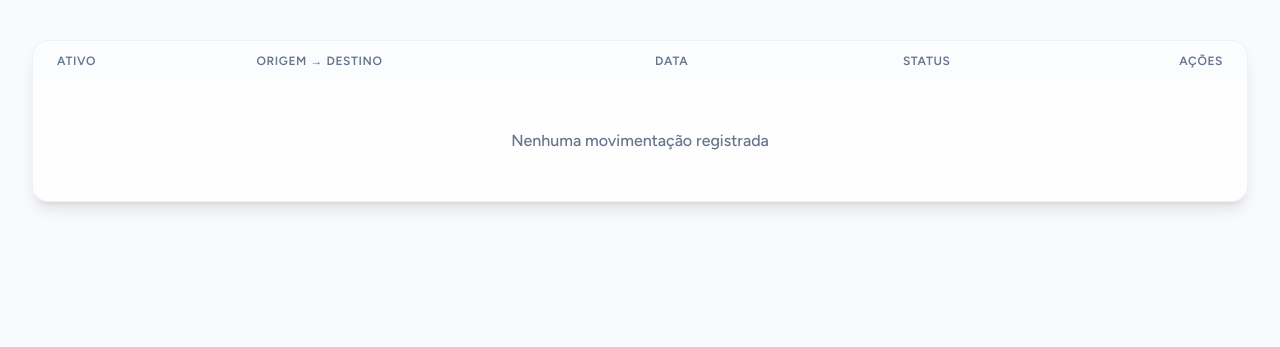
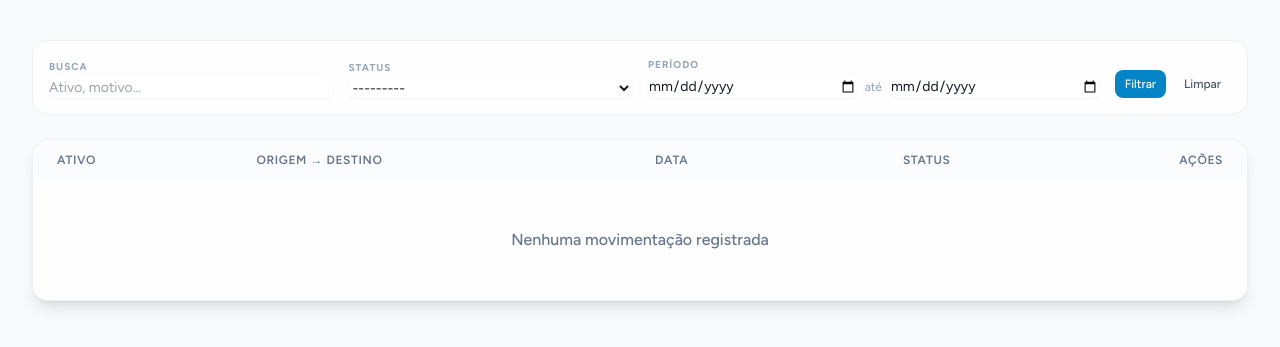
Before and after one commit to rogaciano/controle_patrimonial, a Django app: page /patrimonio/movimentacoes/ in a window 1280 px wide. Shown: the part 148-495 px from the top of the page. Run offline with Django 5.2, Linux system fonts and the light colour scheme; the visitor is signed in with stand-in values (Sample User, id 1); data that the repository does not hold is empty; some libraries are stand-ins or nearby versions.

Commit message:
feat: Implement filtering and list views for patrimonial inventory and movement records, and create asset filters.

```diff
--- a/apps/patrimonio/filters.py
+++ b/apps/patrimonio/filters.py
@@ -24,26 +24,32 @@ class AtivoFilter(django_filters.FilterSet):
     categoria = django_filters.ModelChoiceFilter(
         queryset=CategoriaContabil.objects.filter(ativo=True),
         label='Categoria',
+        empty_label='Todos',
     )
     centro_custo = django_filters.ModelChoiceFilter(
         queryset=CentroCusto.objects.filter(ativo=True),
         label='Centro de Custo',
+        empty_label='Todos',
     )
     local_fisico = django_filters.ModelChoiceFilter(
         queryset=LocalFisico.objects.filter(ativo=True),
         label='Local Físico',
+        empty_label='Todos',
     )
     responsavel = django_filters.ModelChoiceFilter(
         queryset=Responsavel.objects.filter(ativo=True),
         label='Responsável',
+        empty_label='Todos',
     )
     status = django_filters.ChoiceFilter(
         choices=Ativo.Status.choices,
         label='Status',
+        null_label='Todos',
     )
     estado_conservacao = django_filters.ChoiceFilter(
         choices=Ativo.EstadoConservacao.choices,
         label='Estado de Conservação',
+        null_label='Todos',
     )
     depreciavel = django_filters.BooleanFilter(
         label='Depreciável',
@@ -75,6 +81,7 @@ class MovimentacaoFilter(django_filters.FilterSet):
     status = django_filters.ChoiceFilter(
         choices=Movimentacao.StatusMovimentacao.choices,
         label='Status',
+        null_label='Todos',
     )
     data_de = django_filters.DateFilter(
         field_name='data_movimentacao',
@@ -104,6 +111,7 @@ class InventarioFilter(django_filters.FilterSet):
     status = django_filters.ChoiceFilter(
         choices=Inventario.StatusInventario.choices,
         label='Status',
+        null_label='Todos',
     )
 
     class Meta:
--- a/apps/patrimonio/templates/patrimonio/movimentacao_list.html
+++ b/apps/patrimonio/templates/patrimonio/movimentacao_list.html
@@ -1,4 +1,5 @@
 {% extends 'base.html' %}
+{% load widget_tweaks %}
 
 {% block title %}Movimentações - Controle Patrimonial{% endblock %}
 
@@ -21,6 +22,36 @@
 
 {% block content %}
 <div class="max-w-7xl mx-auto py-6 px-4 sm:px-6 lg:px-8">
+    <!-- Filters -->
+    <div class="glass rounded-2xl p-4 mb-6">
+        <form method="GET" class="grid grid-cols-1 md:grid-cols-4 gap-4 items-end">
+            <div>
+                <label
+                    class="block text-[10px] font-bold text-slate-400 dark:text-slate-500 uppercase tracking-widest mb-1">Busca</label>
+                {% render_field filter.form.busca class="form-input w-full text-sm" placeholder="Ativo, motivo..." %}
+            </div>
+            <div>
+                <label
+                    class="block text-[10px] font-bold text-slate-400 dark:text-slate-500 uppercase tracking-widest mb-1">Status</label>
+                {% render_field filter.form.status class="form-input w-full text-sm" %}
+            </div>
+            <div class="md:col-span-2 flex items-end gap-4">
+                <div class="flex-1">
+                    <label
+                        class="block text-[10px] font-bold text-slate-400 dark:text-slate-500 uppercase tracking-widest mb-1">Período</label>
+                    <div class="flex items-center gap-2">
+                        {% render_field filter.form.data_de class="form-input w-full text-sm" type="date" %}
+                        <span class="text-slate-400 text-xs">até</span>
+                        {% render_field filter.form.data_ate class="form-input w-full text-sm" type="date" %}
+                    </div>
+                </div>
+                <div class="flex gap-2">
+                    <button type="submit" class="btn-primary btn-sm">Filtrar</button>
+                    <a href="{% url 'patrimonio:movimentacao-list' %}" class="btn-ghost-secondary btn-sm">Limpar</a>
+                </div>
+            </div>
+        </form>
+    </div>
     <div class="glass rounded-2xl overflow-hidden shadow-lg">
         <div class="overflow-x-auto">
             <table class="w-full">
```
Also changed, not shown: apps/patrimonio/templates/patrimonio/inventario_list.html (+15 -0 lines), apps/patrimonio/templates/patrimonio/partials/_ativo_filters.html (+9 -0 lines).
